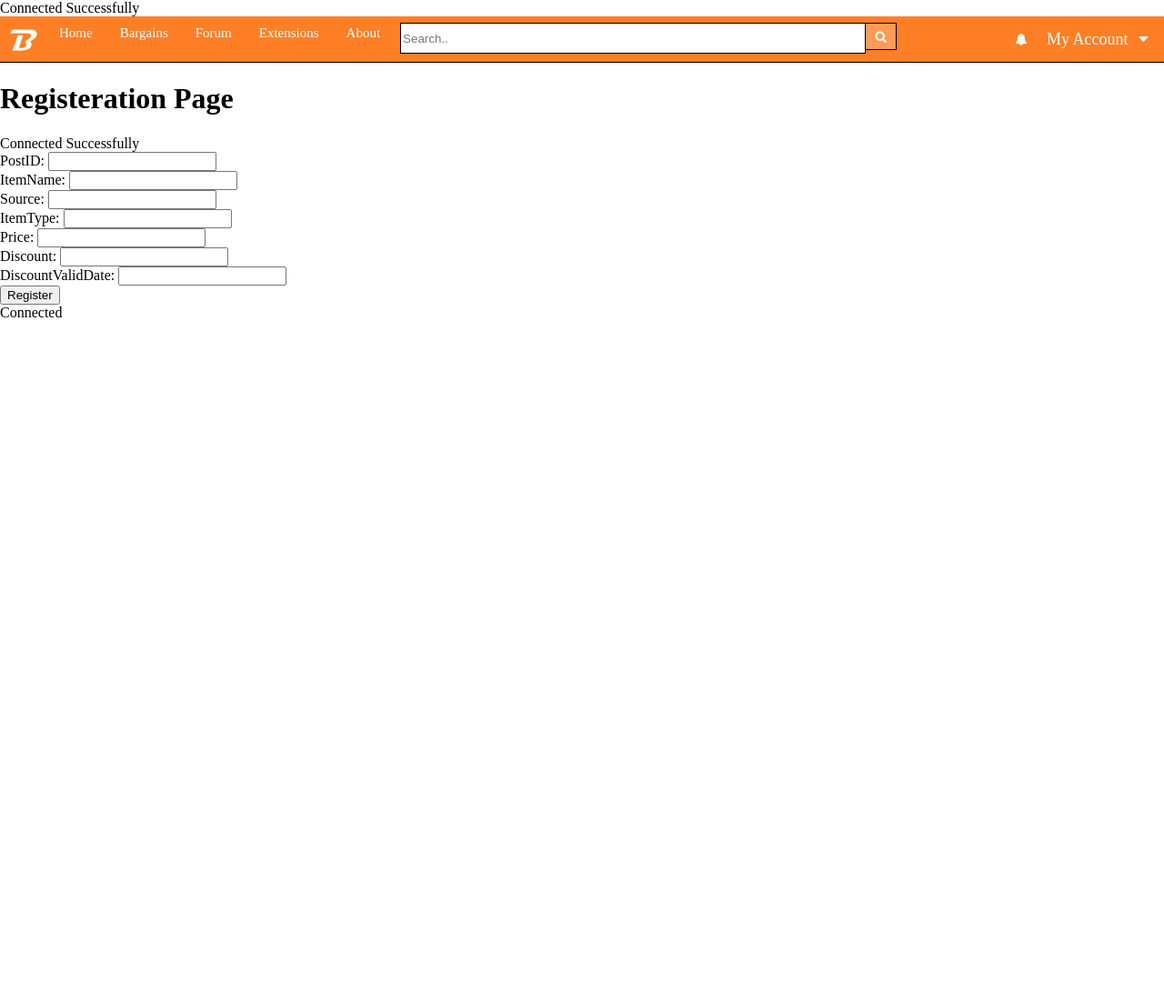
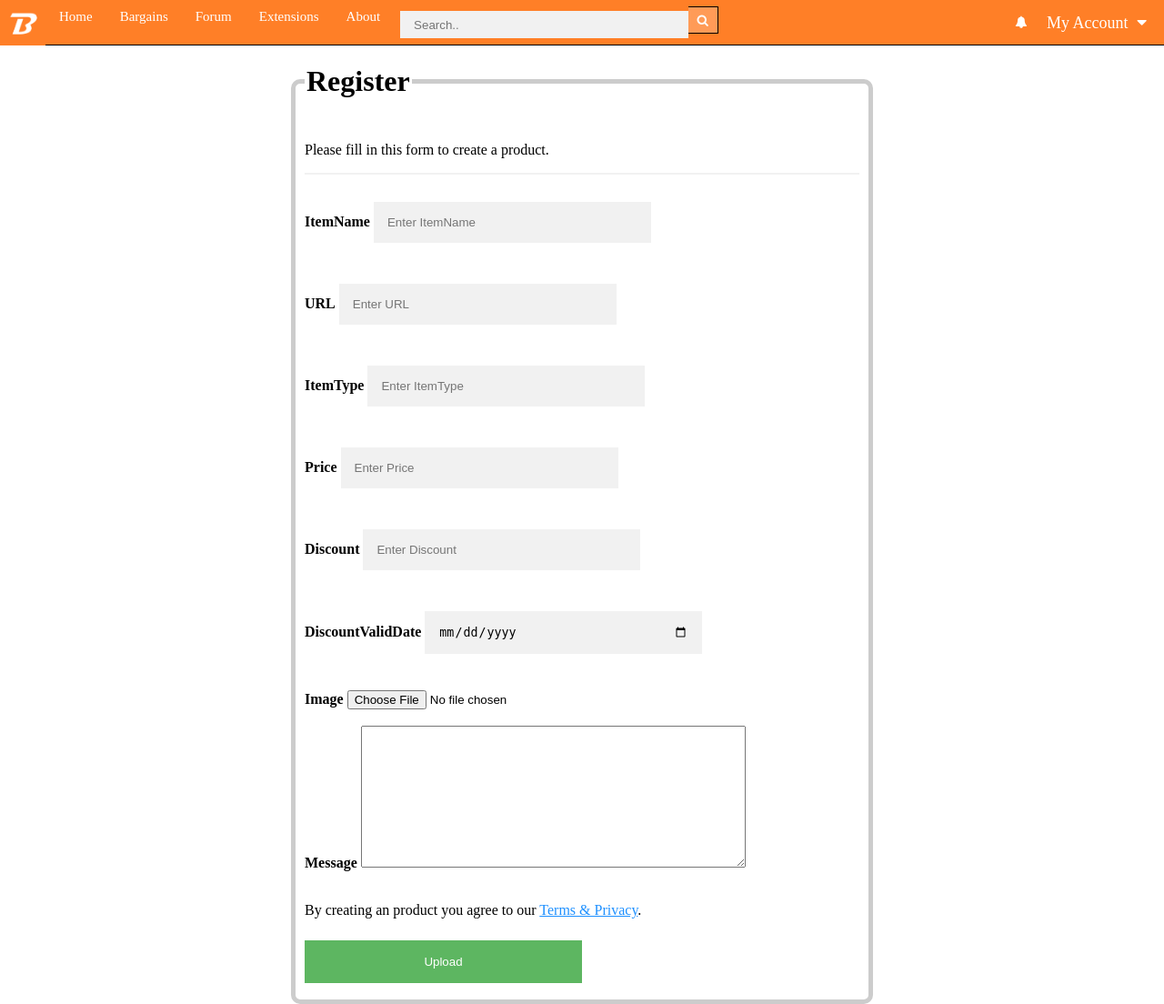
Before and after one commit to russelltangwl/BargainShare, a PHP site: page /productpost.php in a window 1280 px wide. Shown: the whole page at 91% size. Before the commit the page ends 349 px from the top, so only its background shows below. Run offline with PHP 8.4, Linux system fonts and the light colour scheme; data that the repository does not hold is empty.

Commit message:
Set Product Post

```diff
--- a/BargainShare/dbconnection.php
+++ b/BargainShare/dbconnection.php
@@ -10,9 +10,6 @@
 	{
 	  die("Connection failed: " . mysqli_connect_error());
 	  }
-	else{
-	  echo "Connected Successfully";
-	}
 
 
 ?>
--- a/BargainShare/index.php
+++ b/BargainShare/index.php
@@ -7,7 +7,7 @@
     <link rel="icon" href="./images/logo.png">
     <link rel="stylesheet" type="text/css" href="./styles/navbar.css">
     <link rel="stylesheet" href="https://cdnjs.cloudflare.com/ajax/libs/font-awesome/4.7.0/css/font-awesome.min.css">
-    <!-- <link rel="stylesheet" type="text/css" href="https://stackpath.bootstrapcdn.com/bootstrap/4.5.2/css/bootstrap.min.css"> -->
+    <link rel="stylesheet" type="text/css" href="https://stackpath.bootstrapcdn.com/bootstrap/4.5.2/css/bootstrap.min.css">
 
   <head>
   <body>
--- a/BargainShare/productpost.php
+++ b/BargainShare/productpost.php
@@ -5,10 +5,18 @@
 	 <meta charset="utf-8">
 	 <link rel="stylesheet" href="https://cdnjs.cloudflare.com/ajax/libs/font-awesome/4.7.0/css/font-awesome.min.css">
 	 <link rel="icon" href="./images/logo.png">
+    <link rel="stylesheet" type="text/css" href="./styles/productpoststyle.css">
     <link rel="stylesheet" type="text/css" href="./styles/navbar.css">
+<!--     <style>
+      div#register {
+          width:50%;
+          margin-left: auto;
+          margin-right: auto;
+        }
+    </style> -->
+
 </head>
 <body>
-	<?php include 'dbconnection.php';?>
 	<header>
       <nav>
         <img class="logo" src="./images/logo.png" alt="BargainShare Logo">
@@ -39,63 +47,43 @@
           </div>
         </div>
       </nav>
-    </header>
-    <h1>Registeration Page </h1>
+  </header>
+    <form action="Upload.php" method="post" enctype="multipart/form-data">
+      <div id = "register">
+        <fieldset>
+        <legend><h1>Register</h1></legend>
+        <p>Please fill in this form to create a product.</p>
+        <hr>
 
-  	<?php getproductDetails(); ?>
+        <label for="ItemName"><b>ItemName</b></label>
+        <input type="text" placeholder="Enter ItemName" name='ItemName' id='ItemName'required><br><br>
+
+        <label for="Source"><b>URL</b></label>
+        <input type="text" placeholder="Enter URL" name='Source' id='Source'required><br><br>
+
+        <label for="ItemType"><b>ItemType</b></label>
+        <input type="text" placeholder="Enter ItemType" name='ItemType' id='ItemType'required><br><br>
+
+        <label for="Price"><b>Price</b></label>
+        <input type="text" placeholder="Enter Price" name='Price' id='Price'required><br><br>
+
+        <label for="Discount"><b>Discount</b></label>
+        <input type="text" placeholder="Enter Discount" name='Discount' id='Discount'required><br><br>
+
+        <label for="DiscountValidDate"><b>DiscountValidDate</b></label>
+        <input type="date" placeholder="Enter DiscountValidDate" name='DiscountValidDate' id='DiscountValidDate'required><br><br>
+
+        <label for="Image"><b>Image</b></label>
+        <input type="file" name="file"><br><br>
 
 
+        <label for="Message"><b>Message</b></label>
+        <textarea  rows="10" cols="50" name="Message" id="Message"></textarea><br><br>
+
+        <p>By creating an product you agree to our <a href="#">Terms & Privacy</a>.</p>
+         <input type="submit" name="UploadImage" class ="registerbtn"value="Upload">
+      </div>
+      </fieldset>
+    </form>
 </body>
 </html>
-<?php
-function getproductDetails(){
-	include 'dbconnection.php';
-	$regForm = "
-	 <form method='POST' action='productpost.php'>
-	 <label>PostID:</label>
-	<input type='varchar(30)' name='PostID' id='PostID'><br>
-	 <label>ItemName:</label>
-	<input type='varchar(30)' name='ItemName' id='ItemName'><br>
-	 <label>Source:</label>
-	<input type='text' name='Source' id='Source'><br>
-	 <label>ItemType:</label>
-	<input type='varchar(30)' name='ItemType' id='ItemType'><br>
-	 <label>Price:</label>
-	<input type='double' name='Price' id='Price'><br>
-	<label>Discount:</label>
-	<input type='double' name='Discount' id='Discount'><br>
-	<label>DiscountValidDate:</label>
-	<input type='double' name='DiscountValidDate' id='DiscountValidDate'><br>
-	 <button>Register</button>
-	</form> ";
-
-	echo($regForm);
-	// $PostID =mysqli_real_escape_string($conn,$_POST['PostID']);
-	// $ItemName =mysqli_real_escape_string($conn,$_POST['ItemName']);
-	// $Source =mysqli_real_escape_string($conn,$_POST['Source']);
-	// $ItemType =mysqli_real_escape_string($conn,$_POST['ItemType']);
-	// $Price =mysqli_real_escape_string($conn,$_POST['Price']);
-	// $Discount =mysqli_real_escape_string($conn,$_POST['Discount']);
-	// $DiscountValidDate =mysqli_real_escape_string($conn,$_POST['DiscountValidDate']);
-	// $UserID =2;
-	// $Date =227;
-	// $Image =0;
-
-	$sql = "INSERT INTO `ProductPostsDatabase` (`PostID`, `ItemName`, `Source`, `ItemType`, `Price`, `Discount`, `DiscountValidDate`, `Image`, `UserID`, `Date`) VALUES ('".$_POST[PostID]."', '".$_POST[ItemName]."', '".$_POST[Source]."', '".$_POST[ItemType]."', '".$_POST[Price]."', '".$_POST[Discount]."', '".$_POST[DiscountValidDate]."', '0', '2', CURRENT_TIMESTAMP)";
-    $records = $conn->query($sql);
-    if ($records)
-    {
-      echo ("Connected");
-    }
-    else{
-      echo ("Error: " . $conn->error);
-      echo ("$sql");
-    }
-  }
-
-function chnageimage(){
-
-}
-
-
-?>
--- /dev/null
+++ b/BargainShare/styles/productpoststyle.css
@@ -0,0 +1,70 @@
+* {box-sizing: border-box}
+
+/* Add padding to containers */
+/*.container {
+  padding: 16px;
+  margin-top:0px;
+}
+*/
+fieldset{
+  margin: 0 auto;
+  width:50%;
+  padding:10px;
+  border:5px solid #ccc;
+  -moz-border-radius:10px;
+  -webkit-border-radius:10px;
+  -khtml-border-radius:10px;
+  -border-radius: 10px;
+  align-content: center;
+
+
+}
+/* Full-width input fields */
+input[type=text], input[type=date] {
+  width: 50%;
+  padding: 15px;
+  margin: 5px 0 22px 0;
+  display: inline-block;
+  border: none;
+  background: #f1f1f1;
+}
+
+input[type=text]:focus, input[type=date]:focus {
+  background-color: #ddd;
+  outline: none;
+}
+
+/* Overwrite default styles of hr */
+hr {
+  border: 1px solid #f1f1f1;
+  margin-bottom: 25px;S
+}
+
+/* Set a style for the submit/register button */
+.registerbtn {
+  background-color: #4CAF50;
+  color: white;
+  padding: 16px 20px;
+  margin: 8px 0;
+  border: none;
+  cursor: pointer;
+  width: 50%;
+  opacity: 0.9;
+}
+
+.registerbtn:hover {
+  opacity:1;
+}
+
+/* Add a blue text color to links */
+a {
+  color: dodgerblue;
+}
+
+/*div{
+  width: 100px;
+  height: 100px;
+  padding: 20px;
+  border:1px solid red;
+  margin: 10 10 10 10
+}*/
```
Also changed, not shown: BargainShare/DownloadImage.php (added, +10 -0 lines), BargainShare/Upload.php (added, +52 -0 lines), BargainShare/backup/productpost_backup.php (added, +158 -0 lines).
